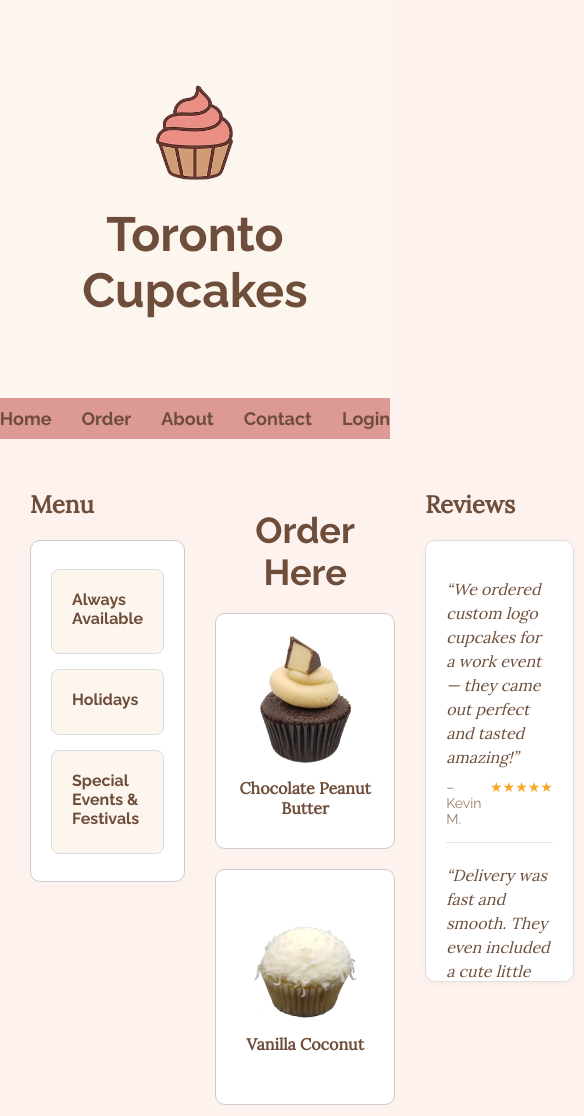
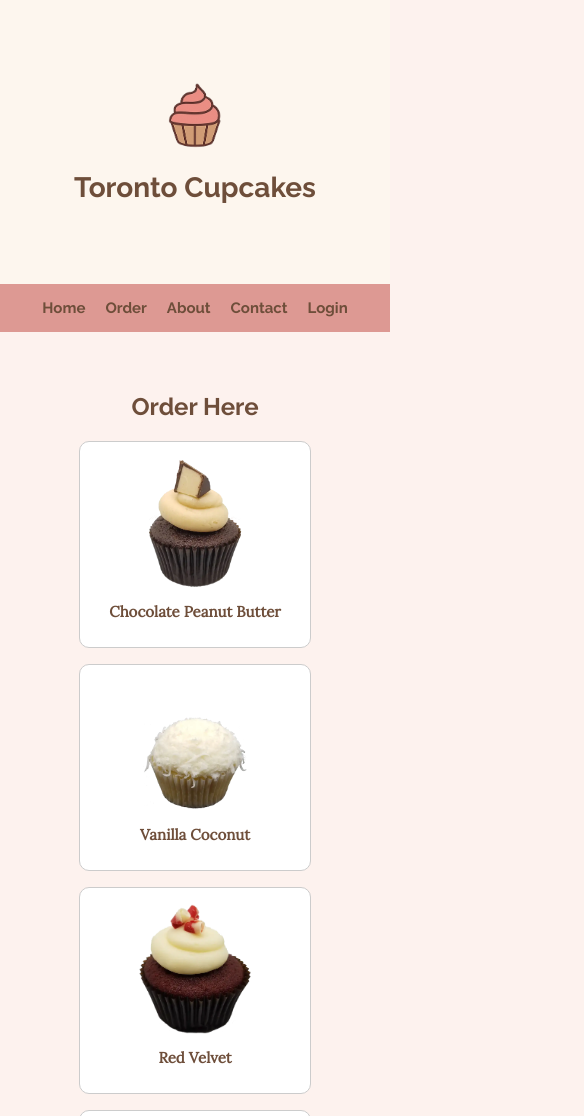
Before and after one commit to anaortez23/torontoCupcake, a plain HTML site: page order.html in a window 390 px wide. Shown: the top 1116 px of the page, 584 px wide, since content can reach past the window. Drawn offline with Linux system fonts and the light colour scheme.

Commit message:
responsive

```diff
--- a/style.css
+++ b/style.css
@@ -484,3 +484,100 @@ font-family: 'Lora', serif;
     margin-bottom: 15px;
     line-height: 1.6;
 }
+/* === Responsive Styles === */
+@media (max-width: 1024px) {
+    .main-layout {
+    flex-direction: column;
+    }
+
+    .sidebar {
+    order: 2;
+    margin-top: 20px;
+    }
+
+    .about-left,
+    .sidebar {
+    width: 100%;
+    padding: 0 20px;
+    }
+
+    .cupcake-grid {
+    grid-template-columns: repeat(auto-fill, minmax(160px, 1fr));
+    gap: 16px;
+    }
+
+    .contact-layout {
+    flex-direction: column;
+    gap: 20px;
+    }
+
+    .contact-text,
+    .contact-form {
+    width: 100%;
+    padding: 20px;
+    }
+
+    .brand-name {
+    font-size: 36px;
+    }
+
+    nav.navbar {
+    flex-wrap: wrap;
+    font-size: 16px;
+    }
+}
+
+@media (max-width: 600px) {
+    .logo-large {
+    width: 80px;
+    }
+
+    .brand-name {
+    font-size: 28px;
+    }
+
+    .main-content h2,
+    .contact-hero h2 {
+    font-size: 24px;
+    }
+
+    .conversation h3 {
+    font-size: 18px;
+    }
+
+    nav.navbar a {
+    margin: 5px 10px;
+    font-size: 15px;
+    }
+
+    .order-controls input {
+    width: 40px;
+    }
+
+    .order-controls button {
+    padding: 6px 10px;
+    font-size: 14px;
+    }
+
+    .review-text {
+    font-size: 15px;
+    }
+
+    .cupcake-card {
+    padding: 16px;
+    }
+
+    .cupcake-card h4 {
+    min-height: auto;
+    font-size: 15px;
+    }
+
+    .contact-form input,
+    .contact-form textarea {
+    font-size: 14px;
+    }
+
+    footer {
+    font-size: 12px;
+    }
+}
```
